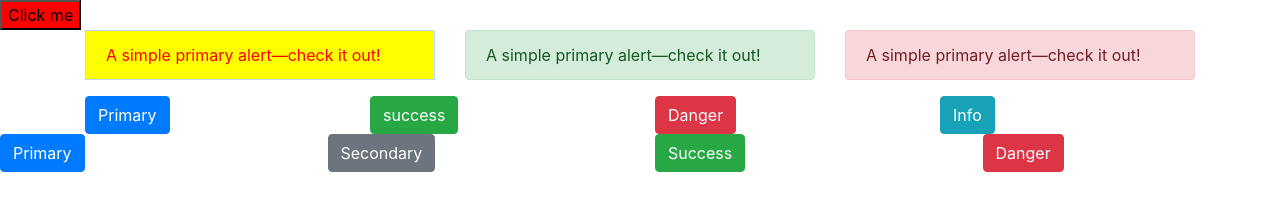
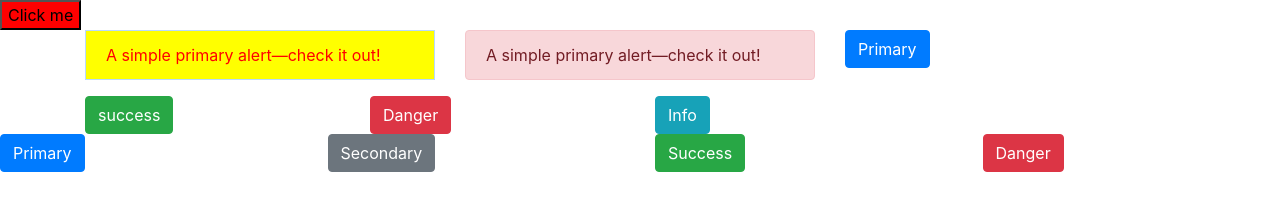
Before and after one commit to jagandvs/B30, a plain HTML site: page index.html in a window 1280 px wide. Drawn offline with nearby package versions, Linux system fonts and the light colour scheme.

Commit message:
second commit

```diff
--- a/index.html
+++ b/index.html
@@ -17,11 +17,6 @@
       <div class="row">
         <div class="col-sm-12 col-md-6 col-lg-4">
           <div class="alert alert-primary" role="alert">
-            A simple primary alert—check it out!
-          </div>
-        </div>
-        <div class="col-sm-12 col-md-6 col-lg-4">
-          <div class="alert alert-success" role="alert">
             A simple primary alert—check it out!
           </div>
         </div>
```
